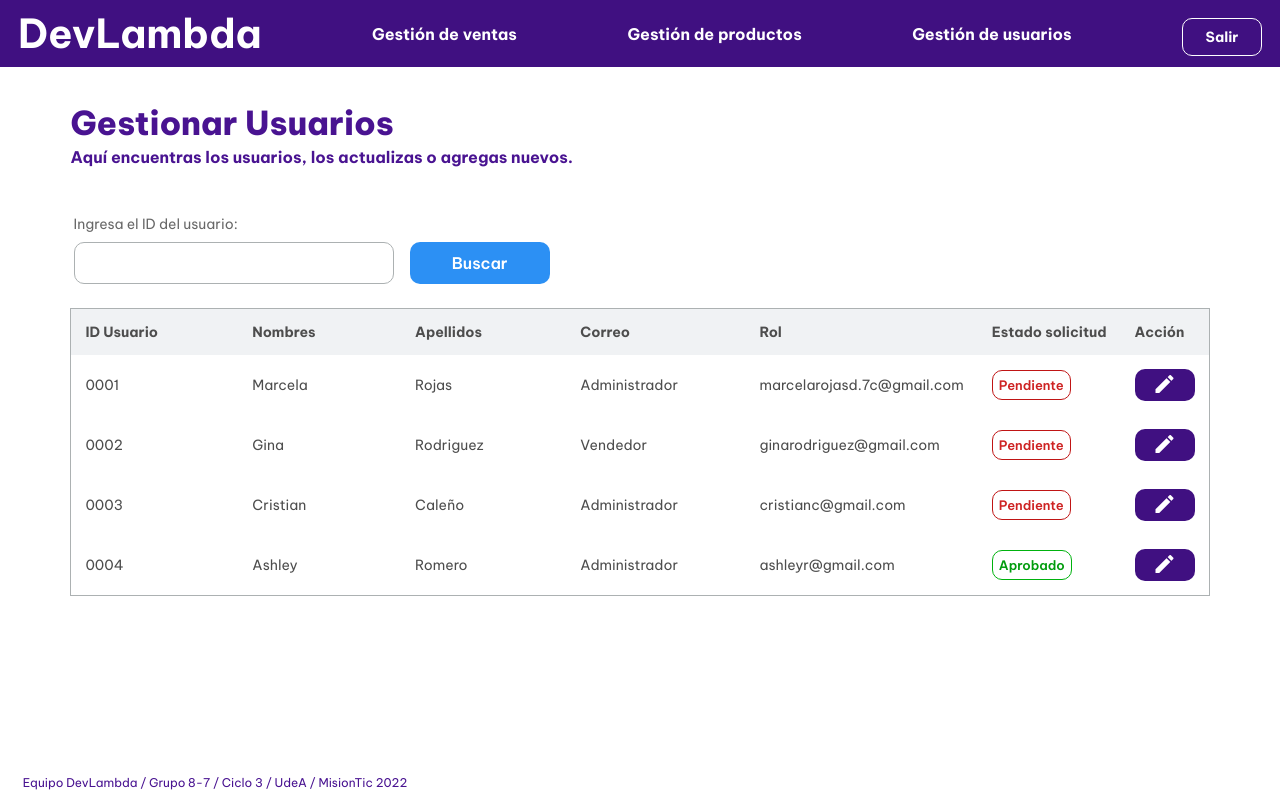
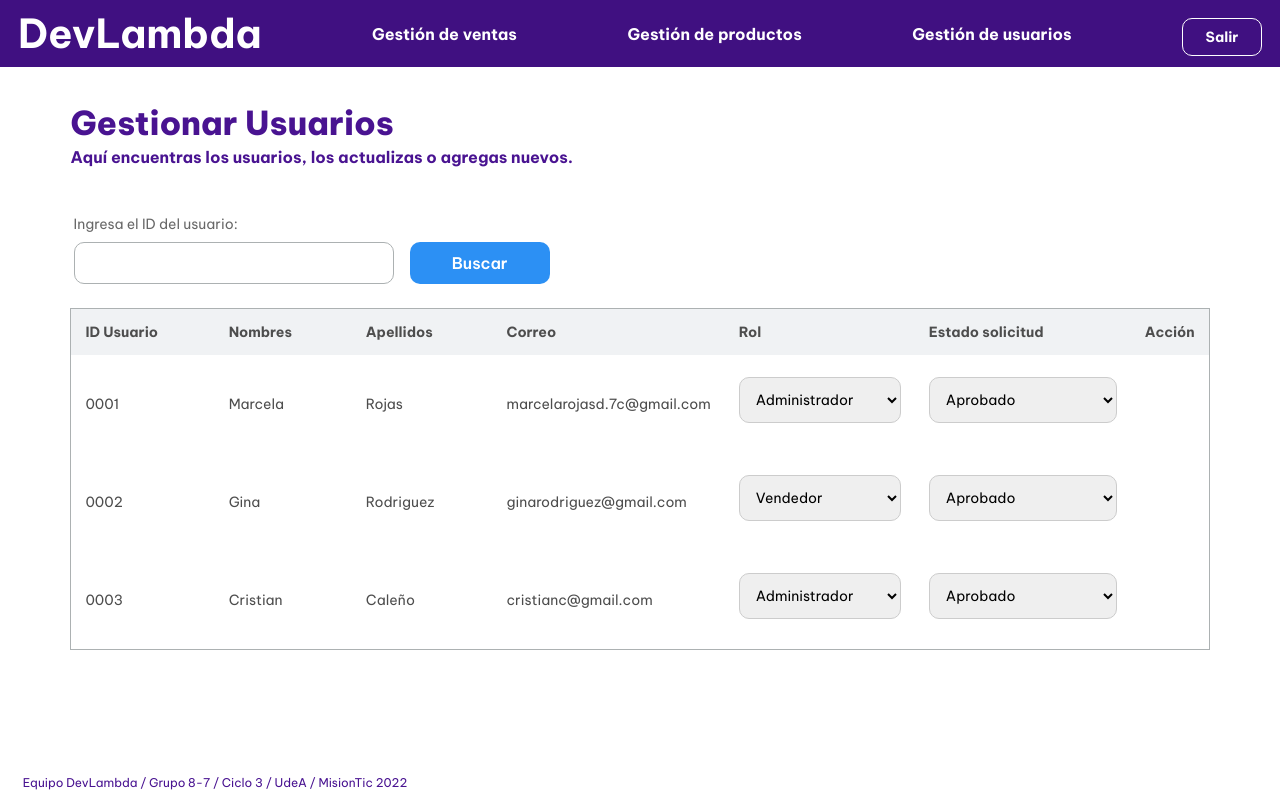
Before and after one commit to DevLambda/front-heroku, a React (Create React App) app: page /GestionarUsuarios in a window 1280 px wide. Built offline with nearby package versions, Linux system fonts and the light colour scheme.

Commit message:
Se adelanta funcion editar usuarios, pendiente revisar por qué desaparecen botones de acción

```diff
--- a/src/pages/GestionarUsuarios.jsx
+++ b/src/pages/GestionarUsuarios.jsx
@@ -1,7 +1,8 @@
-import React, { useEffect, useState } from 'react';
-import Header from '../components/Header'
-import Footer from '../components/Footer'
-import Filtros from '../components/Filtros'
+import React, { useEffect, useState, useRef} from 'react';
+import Header from '../components/Header';
+import Footer from '../components/Footer';
+import Filtros from '../components/Filtros';
+import { nanoid } from 'nanoid';
 
 const GestionarUsuariosBackend = [
     {
@@ -9,7 +10,6 @@ const GestionarUsuariosBackend = [
         given_name: "Marcela",
         family_name: "Rojas",
         email: "marcelarojasd.7c@gmail.com",
-        cellphone: '3098880000',
         rol: 'Administrador',
         estado: 'Pendiente'
     },
@@ -18,7 +18,6 @@ const GestionarUsuariosBackend = [
         given_name: "Gina",
         family_name: "Rodriguez",
         email: "ginarodriguez@gmail.com",
-        cellphone: '3098888888',
         rol: 'Vendedor',
         estado: 'Pendiente'
     },
@@ -27,20 +26,68 @@ const GestionarUsuariosBackend = [
         given_name: "Cristian",
         family_name: "Caleño",
         email: "cristianc@gmail.com",
-        cellphone: '30985558888',
         rol: 'Administrador',
         estado: 'Pendiente'
     },
-    {
-        id_usuario:'0004',
-        given_name: "Ashley",
-        family_name: "Romero",
-        email: "ashleyr@gmail.com",
-        cellphone: '3098888666',
-        rol: 'Administrador',
-        estado: 'Aprobado'
-    },
 ]
+
+/*--Esta función permite editar cada registro de la tabla de usuario, solo permite editar estado y rol---*/
+
+const FilaUsuarios = ({usuario})=>{
+    const [editUsuario, setEditUsuario] = useState(false);
+    return(
+        <tr>
+            {editUsuario ? (
+
+            <>
+            <td>{usuario.id_usuario}</td>
+            <td>{usuario.given_name}</td>
+            <td>{usuario.family_name}</td>
+            <td>{usuario.email}</td>
+            <td>
+             <select className="listaUsuarios" name="rol" required defaultValue={usuario.rol} >
+                                            <option disabled value={0}> Selecciona un rol</option>
+                                                <option>Administrador</option>
+                                                <option>Vendedor</option>
+                                        </select>
+            </td>
+            <td>
+             <select className="listaUsuarios" name="estado" required defaultValue={usuario.estado} >
+                                            <option disabled value={0}>Seleccione el estado</option>
+                                                <option>Aprobado</option>
+                                                <option>No Aprobado</option>
+            </select>
+            </td>
+            </> ) : (
+                        <>
+                                    <td>{usuario.id_usuario}</td>
+                                    <td>{usuario.given_name}</td>
+                                    <td>{usuario.family_name}</td>
+                                    <td>{usuario.email}</td>
+                                    <td>{usuario.rol}</td>
+                                        <select className="listaUsuarios"name="rol" required defaultValue={usuario.rol} >
+                                            <option disabled value={0}> Selecciona un producto</option>
+                                                <option>Administrador</option>
+                                                <option>Vendedor</option>
+                                        </select>
+                                    <td><label className={usuario.estado==='Aprobado'?"badgeAvailable":"badgeNotAvailable"}>
+                                        {usuario.estado}</label></td>
+                                    <td>
+
+                                        {/* {editUsuario ?   */}
+                                        <button type="submit" className="editButton" onClick={setEditUsuario(!editUsuario)}>
+                                        <span className="material-icons">check</span></button>
+                                        {/* : */}
+                                            <button className="editButton" onClick={setEditUsuario(!editUsuario)}>
+                                            <span className="material-icons">edit</span></button>
+                                        {/* }                    */}
+                                    </td>
+                        </>
+                    )
+                }
+        </tr>
+    )
+};
 
 const GestionarUsuarios = () => {
 
@@ -50,6 +97,10 @@ const GestionarUsuarios = () => {
         setGestionarUsuarios(GestionarUsuariosBackend);
     }, []);
 
+    const submitEdit =(e)=>{
+        e.preventDefault();
+        console.log(e);
+     }
         return (
             <div>
                 <Header/>
@@ -65,6 +116,7 @@ const GestionarUsuarios = () => {
                         </li>
                     </ul>
                     <div className="productsTable">
+                    <form onSubmit={submitEdit}>
                         <table summary="Usuarios registrados" className="usersTable">
                             <caption></caption>
                                 <thead>
@@ -81,27 +133,17 @@ const GestionarUsuarios = () => {
                             <tbody>
                             {GestionarUsuariosBackend.map((usuario) => {
                                 return (
-                                    <tr>
-                                    <td>{usuario.id_usuario}</td>
-                                    <td>{usuario.given_name}</td>
-                                    <td>{usuario.family_name}</td>
-                                    <td>{usuario.rol}</td>
-                                    <td>{usuario.email}</td>
-                                    <td><label className={usuario.estado==='Aprobado'?"badgeAvailable":"badgeNotAvailable"}>
-                                        {usuario.estado}</label></td>
-                                    <td><button className="editButton">
-                                        <span className="material-icons">edit</span></button>
-                                    </td>
-                                </tr>
+                                    <FilaUsuarios key={nanoid()} usuario={usuario}/>
                                 );
                             })}
                             </tbody>
                         </table>
-                    </div>
-                </section>
-                <Footer/>
-            </div>
+                    </form>
+                </div>
+            </section>
+        <Footer/>
+    </div>
 
-    )};
+)};
 
 export default GestionarUsuarios;
--- a/src/styles/App.css
+++ b/src/styles/App.css
@@ -664,3 +664,9 @@ background-color: #ff790a;
 #wd140{
 	width: 40em;
 }
+
+/*---------USUARIOS------------*/
+
+.listaUsuarios{
+    width: auto;
+}
```
